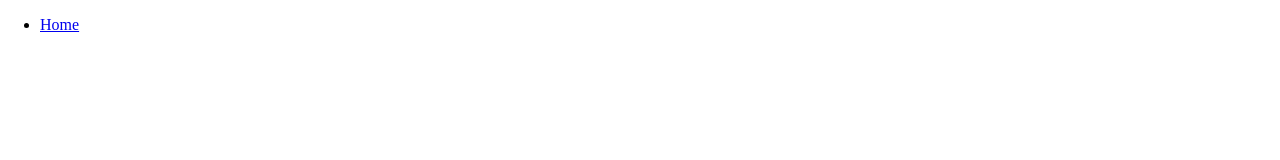
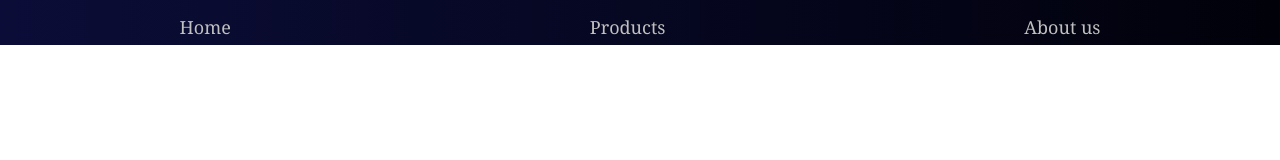
Before and after one commit to AlexJNeville/allthingselectric, a plain HTML site: page index.html in a window 1280 px wide. Drawn offline with Linux system fonts and the light colour scheme.

Commit message:
Update index.html

```diff
--- a/index.html
+++ b/index.html
@@ -8,11 +8,10 @@
 </head>
 <body>
 
-<nav>
-    <ul>
-        <li><a href="index.html">Home</a></li>
-        <!-- Add other navbar items here -->
-    </ul>
+<nav class="navbar">
+    <a href="index.html">Home</a>
+    <a href="about.html">Products</a>
+    <a href="#">About us</a>
 </nav>
 
 <div class="hero-image">
```
